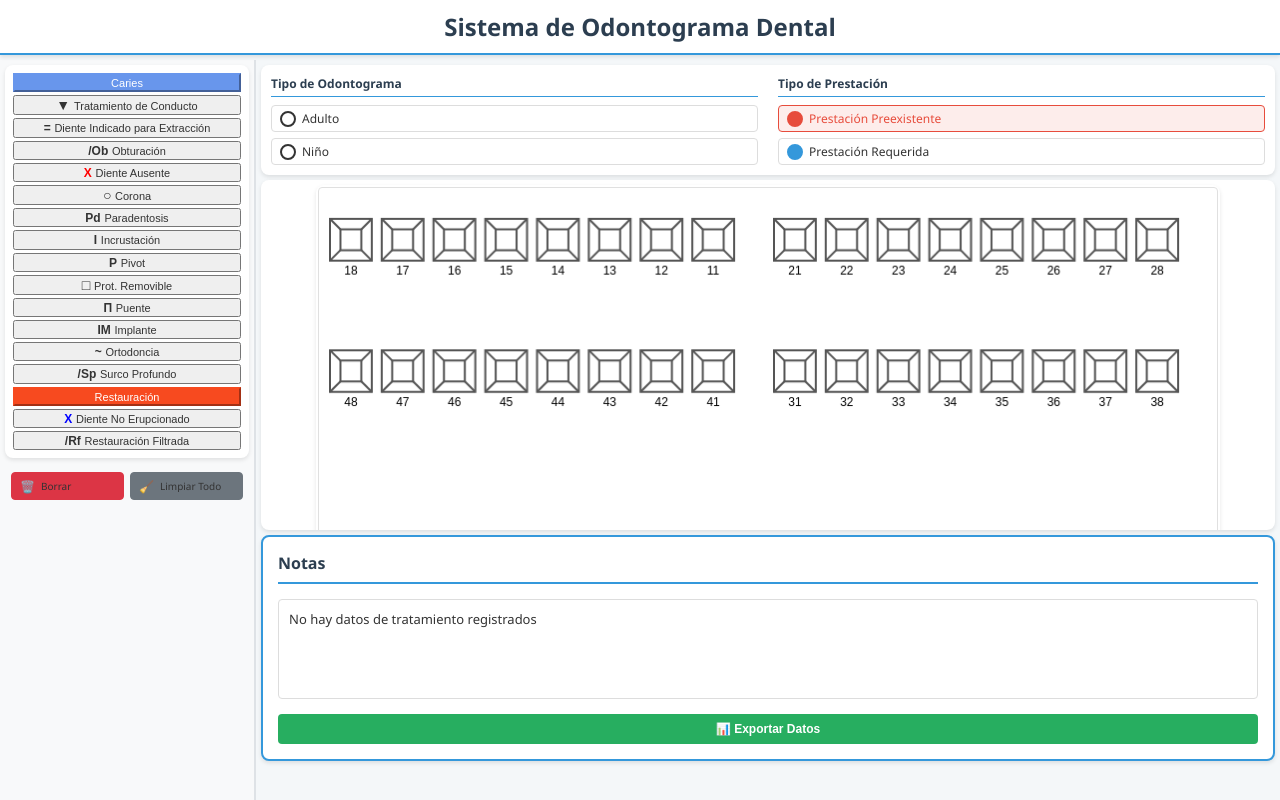
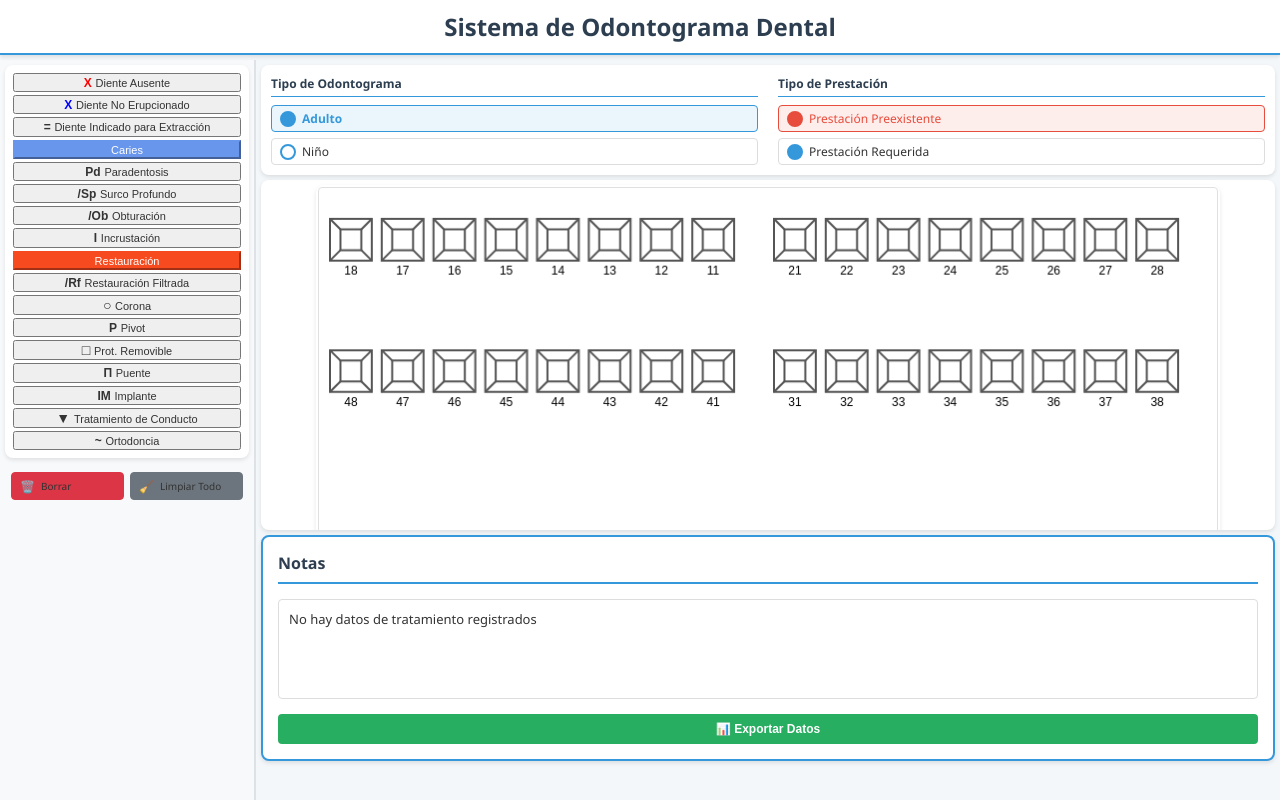
Before and after one commit to zendev2112/odontograma, a plain HTML site: page index.html in a window 1280 px wide. Drawn offline with nearby package versions, Linux system fonts and the light colour scheme.

Commit message:
fix buttons order, clean delete and clear buttons

```diff
--- a/index.html
+++ b/index.html
@@ -21,14 +21,13 @@
             <div class="controls-panel">
                 <div class="button-grid">
                     <!-- All buttons in single column -->
-                    <button type="button" id="ODONTOGRAM_MODE_CARIES" class="btn-caries-curable">
-                        <span class="symbol"></span>
-                        <span class="name">Caries</span>
+                    <button type="button" id="ODONTOGRAM_MODE_MIS">
+                        <span class="symbol" style="color: red;">X</span>
+                        <span class="name">Diente Ausente</span>
                     </button>
-
-                    <button type="button" id="ODONTOGRAM_MODE_RCT">
-                        <span class="symbol big">▼</span>
-                        <span class="name">Tratamiento de Conducto</span>
+                    <button type="button" id="ODONTOGRAM_MODE_UNE">
+                        <span class="symbol" style="color: blue;">X</span>
+                        <span class="name">Diente No Erupcionado</span>
                     </button>
 
                     <button type="button" id="ODONTOGRAM_MODE_CFR">
@@ -36,19 +35,9 @@
                         <span class="name">Diente Indicado para Extracción</span>
                     </button>
 
-                    <button type="button" id="ODONTOGRAM_MODE_COF">
-                        <span class="symbol">/Ob</span>
-                        <span class="name">Obturación</span>
-                    </button>
-
-                    <button type="button" id="ODONTOGRAM_MODE_MIS">
-                        <span class="symbol" style="color: red;">X</span>
-                        <span class="name">Diente Ausente</span>
-                    </button>
-
-                    <button type="button" id="ODONTOGRAM_MODE_POC">
-                        <span class="symbol big">○</span>
-                        <span class="name">Corona</span>
+                    <button type="button" id="ODONTOGRAM_MODE_CARIES" class="btn-caries-curable">
+                        <span class="symbol"></span>
+                        <span class="name">Caries</span>
                     </button>
 
                     <button type="button" id="ODONTOGRAM_MODE_PRE">
@@ -56,9 +45,34 @@
                         <span class="name">Paradentosis</span>
                     </button>
 
+                    <button type="button" id="ODONTOGRAM_MODE_NVT">
+                        <span class="symbol">/Sp</span>
+                        <span class="name">Surco Profundo</span>
+                    </button>
+
+                    <button type="button" id="ODONTOGRAM_MODE_COF">
+                        <span class="symbol">/Ob</span>
+                        <span class="name">Obturación</span>
+                    </button>
+
                     <button type="button" id="ODONTOGRAM_MODE_INC">
                         <span class="symbol">I</span>
                         <span class="name">Incrustación</span>
+                    </button>
+
+                    <button type="button" id="ODONTOGRAM_MODE_RES">
+                        <span class="symbol"></span>
+                        <span class="name">Restauración</span>
+                    </button>
+
+                    <button type="button" id="ODONTOGRAM_MODE_REF">
+                        <span class="symbol">/Rf</span>
+                        <span class="name">Restauración Filtrada</span>
+                    </button>
+
+                    <button type="button" id="ODONTOGRAM_MODE_POC">
+                        <span class="symbol big">○</span>
+                        <span class="name">Corona</span>
                     </button>
 
                     <button type="button" id="ODONTOGRAM_MODE_FRM_ACR">
@@ -81,29 +95,14 @@
                         <span class="name">Implante</span>
                     </button>
 
+                    <button type="button" id="ODONTOGRAM_MODE_RCT">
+                        <span class="symbol big">▼</span>
+                        <span class="name">Tratamiento de Conducto</span>
+                    </button>
+
                     <button type="button" id="ODONTOGRAM_MODE_ORT">
                         <span class="symbol">~</span>
                         <span class="name">Ortodoncia</span>
-                    </button>
-
-                    <button type="button" id="ODONTOGRAM_MODE_NVT">
-                        <span class="symbol">/Sp</span>
-                        <span class="name">Surco Profundo</span>
-                    </button>
-
-                    <button type="button" id="ODONTOGRAM_MODE_RES">
-                        <span class="symbol"></span>
-                        <span class="name">Restauración</span>
-                    </button>
-
-                    <button type="button" id="ODONTOGRAM_MODE_UNE">
-                        <span class="symbol" style="color: blue;">X</span>
-                        <span class="name">Diente No Erupcionado</span>
-                    </button>
-
-                    <button type="button" id="ODONTOGRAM_MODE_REF">
-                        <span class="symbol">/Rf</span>
-                        <span class="name">Restauración Filtrada</span>
                     </button>
                 </div>
             </div>
--- a/style.css
+++ b/style.css
@@ -92,6 +92,53 @@ h1 {
     font-size: 12px;
     border-bottom: 1px solid #3498db;
     padding-bottom: 4px;
+}
+
+/* DENTITION SELECTOR RADIO BUTTONS */
+.dentition-selector .radio-group input[type="radio"] {
+    display: none;
+}
+
+.dentition-selector .layer-label {
+    display: flex;
+    align-items: center;
+    gap: 6px;
+    padding: 4px 8px;
+    border-radius: 4px;
+    border: 1px solid #ddd;
+    cursor: pointer;
+    font-weight: 500;
+    font-size: 12px;
+    transition: all 0.2s ease;
+    background: white;
+}
+
+.dentition-selector .layer-label:hover {
+    border-color: #bbb;
+    transform: translateY(-1px);
+    box-shadow: 0 2px 4px rgba(0, 0, 0, 0.1);
+}
+
+.dentition-selector .layer-indicator {
+    width: 16px;
+    height: 16px;
+    border-radius: 50%;
+    border: 2px solid #3498db;
+    display: flex;
+    align-items: center;
+    justify-content: center;
+}
+
+/* Active state for dentition selector */
+.dentition-selector input[type="radio"]:checked+.layer-label {
+    border-color: #3498db;
+    background: rgba(52, 152, 219, 0.1);
+    color: #3498db;
+    font-weight: 600;
+}
+
+.dentition-selector input[type="radio"]:checked+.layer-label .layer-indicator {
+    background: #3498db;
 }
 
 /* NOTES ROW BELOW ODONTOGRAM */
@@ -563,11 +610,7 @@ canvas {
     border: 2px solid #ff2d2d;
 }
 
-.delete-btn:hover {
-    background: linear-gradient(135deg, #ff3838, #ff2d2d);
-    transform: translateY(-2px);
-    box-shadow: 0 4px 12px rgba(255, 71, 87, 0.3);
-}
+
 
 .default-btn {
     background: linear-gradient(135deg, #747d8c, #57606f);
@@ -575,11 +618,7 @@ canvas {
     border: 2px solid #2f3542;
 }
 
-.default-btn:hover {
-    background: linear-gradient(135deg, #57606f, #2f3542);
-    transform: translateY(-2px);
-    box-shadow: 0 4px 12px rgba(116, 125, 140, 0.3);
-}
+
 
 .delete-btn.active,
 .default-btn.active {
```
